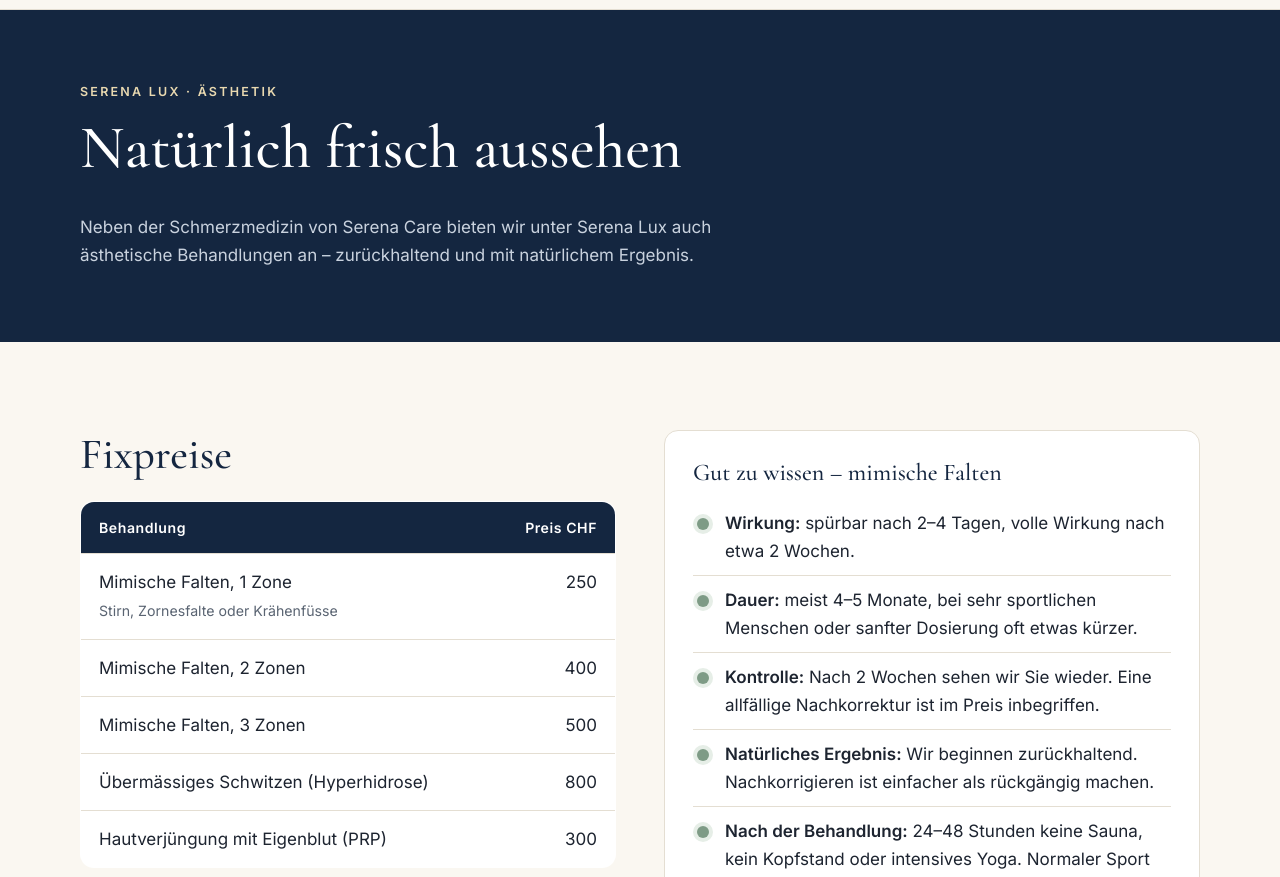
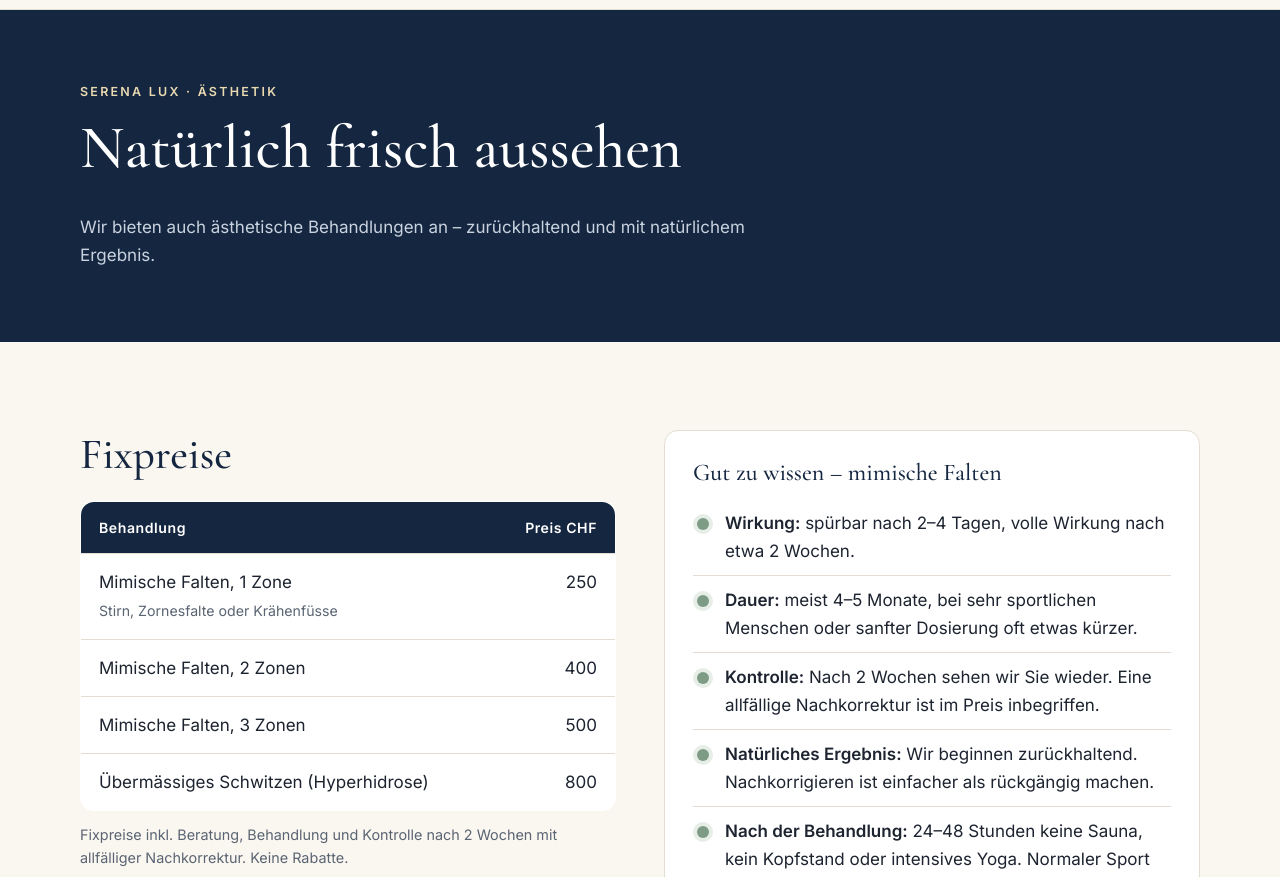
Before and after one commit to amjadm82-cloud/serena-lux-website, a plain HTML site: page lux/index.html in a window 1280 px wide. Shown: the part 63-940 px from the top of the page. Drawn offline with nearby package versions, Linux system fonts and the light colour scheme.

Commit message:
Serena Lux: Einleitung vereinfacht, Hautverjüngung (PRP) entfernt
Co-Authored-By: Claude Opus 5.5 <noreply@anthropic.com>
Claude-Session: https://claude.ai/code/session_018g9Sncy3CapToH3Mv6JBtF

```diff
--- a/lux/index.html
+++ b/lux/index.html
@@ -5,7 +5,7 @@
 <meta name="robots" content="noindex, nofollow"><!-- Testversion: vor Livegang entfernen -->
 <meta name="viewport" content="width=device-width, initial-scale=1">
 <title>Serena Lux – Ästhetik in Basel</title>
-<meta name="description" content="Ästhetische Behandlungen bei Serena Lux in Basel: mimische Falten, übermässiges Schwitzen, Hautverjüngung mit Eigenblut – zurückhaltend und natürlich. Fixpreise.">
+<meta name="description" content="Ästhetische Behandlungen bei Serena Lux in Basel: mimische Falten und übermässiges Schwitzen – zurückhaltend und natürlich. Fixpreise.">
 <link rel="icon" href="../assets/img/favicon.png" type="image/png">
 <link rel="preconnect" href="https://fonts.googleapis.com">
 <link rel="preconnect" href="https://fonts.gstatic.com" crossorigin>
@@ -40,7 +40,7 @@
   <div class="container">
     <span class="eyebrow">Serena Lux · Ästhetik</span>
     <h1>Natürlich frisch aussehen</h1>
-    <p>Neben der Schmerzmedizin von Serena Care bieten wir unter Serena Lux auch ästhetische Behandlungen an – zurückhaltend und mit natürlichem Ergebnis.</p>
+    <p>Wir bieten auch ästhetische Behandlungen an – zurückhaltend und mit natürlichem Ergebnis.</p>
   </div>
 </section>
 
@@ -56,7 +56,6 @@
             <tr><td>Mimische Falten, 2 Zonen</td><td>400</td></tr>
             <tr><td>Mimische Falten, 3 Zonen</td><td>500</td></tr>
             <tr><td>Übermässiges Schwitzen (Hyperhidrose)</td><td>800</td></tr>
-                                    <tr><td>Hautverjüngung mit Eigenblut (PRP)</td><td>300</td></tr>
           </tbody>
         </table>
       </div>
```
